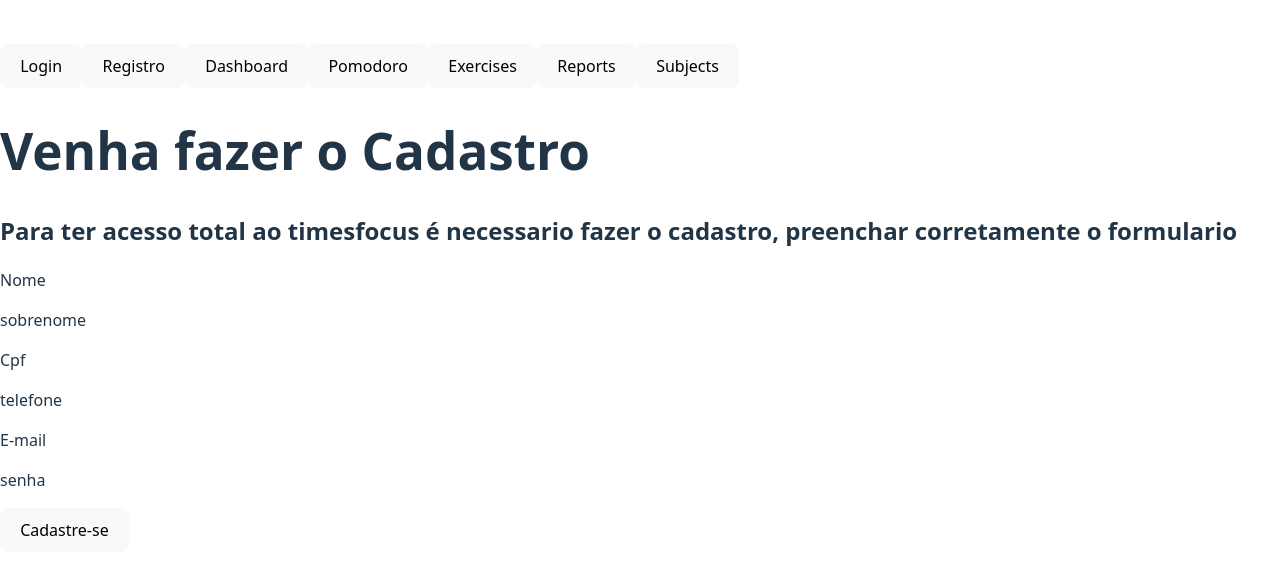
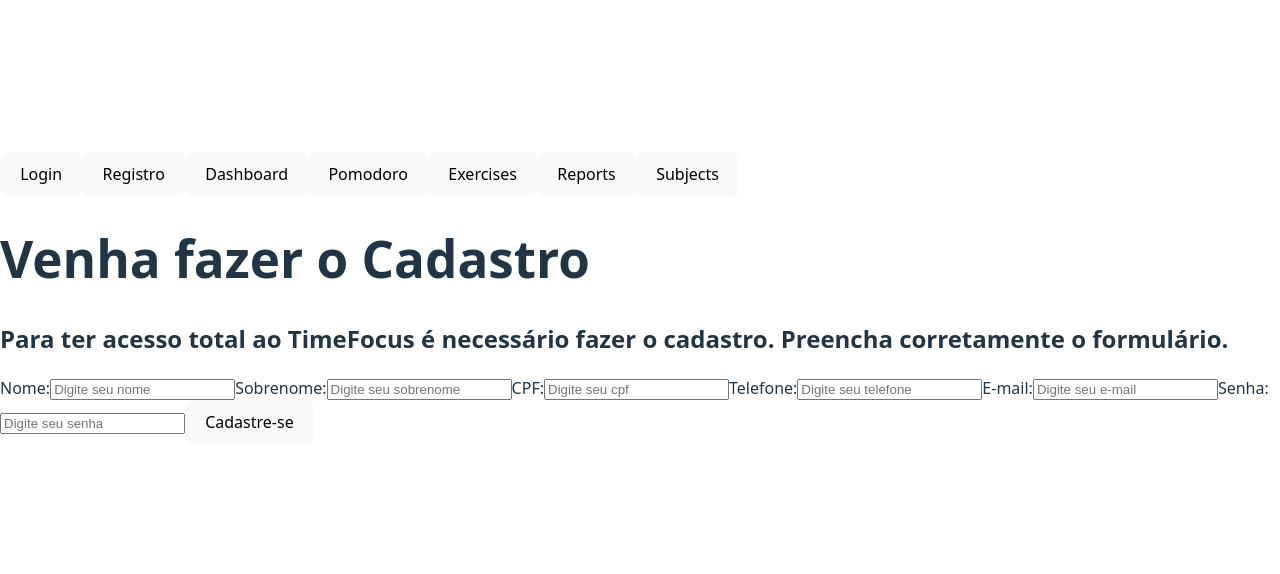
Before and after one commit to Jamersom-silva/timefocus, a React (Vite) app in the folder frontend/: page /register in a window 1280 px wide. Shown: the part 102-676 px from the top of the page. Built offline with nearby package versions, Linux system fonts and the light colour scheme.

Commit message:
adicionando elementos a tela de registro

```diff
--- a/frontend/src/pages/Register/Register.tsx
+++ b/frontend/src/pages/Register/Register.tsx
@@ -1,18 +1,102 @@
+import { useState } from "react";
 import Header from "../../components/Header/Header";
 
 export default function RegisterPage() {
+  const [formData, setFormData] = useState({
+    nome: "",
+    sobrenome: "",
+    cpf: "",
+    telefone: "",
+    email: "",
+    senha: "",
+  });
+
+  const [errors, setErrors] = useState<Record<string, string>>({});
+
+  const fields = [
+    { name: "nome", label: "Nome", type: "text" },
+    { name: "sobrenome", label: "Sobrenome", type: "text" },
+    { name: "cpf", label: "CPF", type: "text" },
+    { name: "telefone", label: "Telefone", type: "tel" },
+    { name: "email", label: "E-mail", type: "email" },
+    { name: "senha", label: "Senha", type: "password" },
+  ];
+
+  const handleChange = (e: React.ChangeEvent<HTMLInputElement>) => {
+    const { name, value } = e.target;
+    setFormData((prev) => ({
+      ...prev,
+      [name]: value,
+    }));
+
+    // Remove erro do campo ao digitar
+    setErrors((prev) => ({
+      ...prev,
+      [name]: "",
+    }));
+  };
+
+  const validate = () => {
+    const newErrors: Record<string, string> = {};
+
+    if (!formData.nome) newErrors.nome = "Nome é obrigatório";
+    if (!formData.sobrenome) newErrors.sobrenome = "Sobrenome é obrigatório";
+
+    if (!/^\d{11}$/.test(formData.cpf)) {
+      newErrors.cpf = "CPF deve ter 11 dígitos numéricos";
+    }
+
+    if (!/^\S+@\S+\.\S+$/.test(formData.email)) {
+      newErrors.email = "E-mail inválido";
+    }
+
+    if (formData.senha.length < 6) {
+      newErrors.senha = "Senha deve ter no mínimo 6 caracteres";
+    }
+
+    return newErrors;
+  };
+
+  const handleSubmit = (e: React.FormEvent) => {
+    e.preventDefault();
+    const newErrors = validate();
+
+    if (Object.keys(newErrors).length > 0) {
+      setErrors(newErrors);
+      return;
+    }
+
+    console.log("Cadastro realizado com sucesso:", formData);
+    alert("Cadastro enviado!");
+  };
+
   return (
     <div className="home-page">
       <Header />
-      <h1>Venha fazer o Cadastro </h1>
-      <h2>Para ter acesso total ao timesfocus é necessario fazer o cadastro, preenchar corretamente o formulario</h2>
-      <p>Nome</p>
-      <p>sobrenome</p>
-      <p>Cpf</p>
-      <p>telefone</p>
-      <p>E-mail</p>
-      <p>senha</p>
-      <button>Cadastre-se</button>
+      <h1>Venha fazer o Cadastro</h1>
+      <h2>
+        Para ter acesso total ao TimeFocus é necessário fazer o cadastro.
+        Preencha corretamente o formulário.
+      </h2>
+
+      <form className="register-form" onSubmit={handleSubmit}>
+        {fields.map(({ name, label, type }) => (
+          <label key={name}>
+            {label}:
+            <input
+              type={type}
+              name={name}
+              value={formData[name as keyof typeof formData]}
+              onChange={handleChange}
+              placeholder={`Digite seu ${label.toLowerCase()}`}
+              required
+            />
+            {errors[name] && <span style={{ color: "red" }}>{errors[name]}</span>}
+          </label>
+        ))}
+
+        <button type="submit">Cadastre-se</button>
+      </form>
     </div>
   );
 }
```
